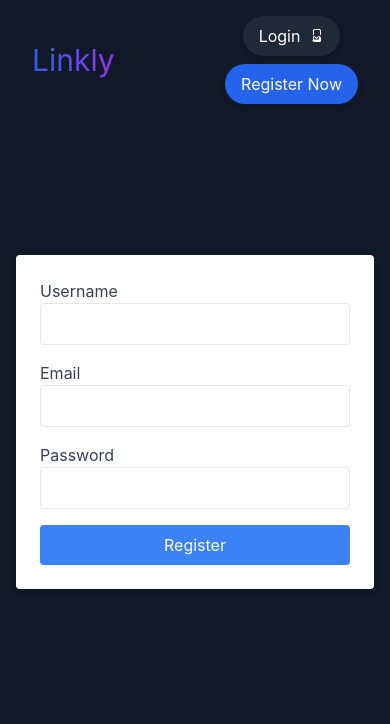
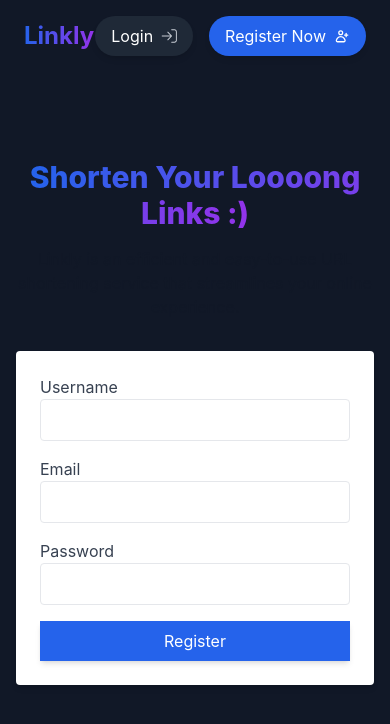
Before and after one commit to 4lPeReZ/front_urlshortener, a React (Create React App) app: page /register in a window 390 px wide. Shown: the top 724 px of the page. Built offline with nearby package versions, Linux system fonts and the light colour scheme.

Commit message:
chore: Update dependencies and improve URL handling in components

```diff
--- a/public/index.html
+++ b/public/index.html
@@ -24,7 +24,7 @@
       work correctly both with client-side routing and a non-root public URL.
       Learn how to configure a non-root public URL by running `npm run build`.
     -->
-    <title>React App</title>
+    <title>Linkly - URL Shortener</title>
   </head>
   <body>
     <noscript>You need to enable JavaScript to run this app.</noscript>
--- a/src/components/AuthForm.jsx
+++ b/src/components/AuthForm.jsx
@@ -54,7 +54,7 @@ const AuthForm = ({ isLogin, onSubmit }) => {
           required
         />
       </div>
-      <button type="submit" className="bg-blue-500 text-white p-2 rounded w-full">
+      <button type="submit" className="bg-blue-600 hover:bg-blue-700 text-white py-2 px-4 w-full shadow-md transition duration-300">
         {isLogin ? 'Login' : 'Register'}
       </button>
     </form>
--- a/src/components/CustomModal.jsx
+++ b/src/components/CustomModal.jsx
@@ -11,8 +11,11 @@ const CustomModal = ({ isOpen, onRequestClose, message }) => {
   return (
     <div className="fixed inset-0 bg-black bg-opacity-50 flex items-center justify-center z-50">
       <div className="bg-white p-6 rounded-lg shadow-lg max-w-md w-full mx-4">
-        <h2 className="text-lg mb-4 text-black">{message}</h2>
-        <button onClick={onRequestClose} className="bg-blue-500 text-white p-2 rounded">
+        <h2 className="text-xl font-semibold mb-4 text-gray-800">{message}</h2>
+        <button
+          onClick={onRequestClose}
+          className="bg-blue-500 hover:bg-blue-600 text-white font-semibold py-2 px-4 rounded transition duration-300"
+        >
           Close
         </button>
       </div>
--- a/src/components/Header.jsx
+++ b/src/components/Header.jsx
@@ -13,32 +13,45 @@ const Header = ({ isLoggedIn, user, setIsLoggedIn, setUser }) => {
   };
 
   return (
-    <header className="bg-transparent text-white py-4 px-8 fixed top-0 left-0 right-0 z-10 flex justify-between items-center w-full">
-      <h1 className="text-3xl"><Link to="/"><span class="text-transparent bg-clip-text bg-gradient-to-r from-blue-600 to-purple-600">Linkly</span></Link></h1>
-      <nav aria-label="Main navigation">
+    <header className="bg-transparent text-white py-4 px-6 md:px-8 fixed top-0 left-0 right-0 z-10 flex justify-between items-center w-full">
+      <h1 className="text-2xl md:text-3xl font-bold"><Link to="/"><span className="text-transparent bg-clip-text bg-gradient-to-r from-blue-600 to-purple-600">Linkly</span></Link></h1>
+      <nav aria-label="Main navigation" className="flex items-center">
         {isLoggedIn ? (
-          <div className="flex flex-col md:flex-row items-center">
-            <span className="bg-gray-800 hover:bg-gray-600 text-white py-2 px-4 rounded-full shadow-md transition duration-300 flex items-center md:mr-4 mb-2 md:mb-0 border border-gray-600">
+          <div className="flex items-center space-x-4">
+            <span className="bg-gray-800 hover:bg-gray-600 text-white py-2 px-4 rounded-full shadow-md transition duration-300 flex items-center border border-gray-600">
               {user.name || 'User'}
             </span>
             <button onClick={handleLogout} className="bg-blue-700 hover:bg-blue-600 text-white py-2 px-4 rounded-full shadow-md transition duration-300 flex items-center">
               <svg width="25" height="24" viewBox="0 0 25 24" fill="none" xmlns="http://www.w3.org/2000/svg">
                 <path d="M9.50166 11.2379C9.08744 11.237 8.75092 11.572 8.75 11.9862C8.74909 12.4004 9.08413 12.737 9.49834 12.7379L9.50166 11.2379ZM20.995 12.5436C21.2885 12.2514 21.2896 11.7765 20.9973 11.483L16.2349 6.69945C15.9427 6.40591 15.4678 6.40486 15.1743 6.69711C14.8807 6.98936 14.8797 7.46423 15.1719 7.75777L19.4052 12.0098L15.1532 16.243C14.8596 16.5353 14.8586 17.0101 15.1508 17.3037C15.4431 17.5972 15.9179 17.5983 16.2115 17.306L20.995 12.5436ZM9.49834 12.7379L20.4642 12.7621L20.4675 11.2621L9.50166 11.2379L9.49834 12.7379Z" fill="white"/>
-                <path d="M14.5 3H5.5C4.39543 3 3.5 3.89543 3.5 5V20.0526V20.0526C3.5 20.5758 3.92415 21 4.44737 21H14.5" stroke="white" stroke-width="2" stroke-linecap="round"/>
+                <path d="M14.5 3H5.5C4.39543 3 3.5 3.89543 3.5 5V20.0526V20.0526C3.5 20.5758 3.92415 21 4.44737 21H14.5" stroke="white" strokeWidth="2" strokeLinecap="round"/>
               </svg>
             </button>
           </div>
         ) : (
-          <div className="flex flex-col md:flex-row items-center">
-            <Link to="/login" className="bg-gray-800 hover:bg-gray-700 text-white py-2 px-4 rounded-full shadow-md transition duration-300 mr-0 md:mr-4 mb-2 md:mb-0 flex items-center">
-              Login
-              <svg xmlns="http://www.w3.org/2000/svg" width="16" height="16" fill="currentColor" className="ml-2" viewBox="0 0 16 16">
-                <path fillRule="evenodd" d="M6 3a1 1 0 0 1 1-1h4a1 1 0 0 1 1 1v4h1V3a2 2 0 0 0-2-2H7a2 2 0 0 0-2 2v4h1V3z"/>
-                <path fillRule="evenodd" d="M11.5 8a.5.5 0 0 0-.5.5v3h-5v-3a.5.5 0 0 0-1 0v3A1.5 1.5 0 0 0 6.5 14h5A1.5 1.5 0 0 0 13 12.5v-3a.5.5 0 0 0-.5-.5z"/>
-                <path fillRule="evenodd" d="M10.854 8.854a.5.5 0 0 0-.708-.708L8.5 9.793l-1.646-1.647a.5.5 0 0 0-.708.708l2 2a.5.5 0 0 0 .708 0l2-2z"/>
-              </svg>
-            </Link>
-            <Link to="/register" className="bg-blue-600 hover:bg-blue-700 text-white py-2 px-4 rounded-full shadow-md transition duration-300">Register Now</Link>
+          <div className="flex items-center space-x-4">
+          <Link to="/login" className="bg-gray-800 hover:bg-gray-700 text-white py-2 px-4 rounded-full shadow-md transition duration-300 flex items-center">
+            Login
+            <svg className="ml-2" width="16" height="16" viewBox="0 0 21 19" fill="none" xmlns="http://www.w3.org/2000/svg">
+              <path d="M14.3672 9.96875C14.6016 9.73438 14.6016 9.30469 14.3672 9.07031L9.36719 4.07031C9.13281 3.83594 8.70312 3.83594 8.46875 4.07031C8.23438 4.30469 8.23438 4.73438 8.46875 4.96875L12.4141 8.875H1.4375C1.08594 8.875 0.8125 9.1875 0.8125 9.5C0.8125 9.85156 1.08594 10.125 1.4375 10.125H12.4141L8.46875 14.0703C8.23438 14.3047 8.23438 14.7344 8.46875 14.9688C8.70312 15.2031 9.13281 15.2031 9.36719 14.9688L14.3672 9.96875ZM13.9375 17C13.5859 17 13.3125 17.3125 13.3125 17.625C13.3125 17.9766 13.5859 18.25 13.9375 18.25H17.6875C19.4062 18.25 20.8125 16.8828 20.8125 15.125V3.875C20.8125 2.15625 19.4062 0.75 17.6875 0.75H13.9375C13.5859 0.75 13.3125 1.0625 13.3125 1.375C13.3125 1.72656 13.5859 2 13.9375 2H17.6875C18.7031 2 19.5625 2.85938 19.5625 3.875V15.125C19.5625 16.1797 18.7031 17 17.6875 17H13.9375Z" fill="#C9CED6"/>
+            </svg>
+          </Link>
+          <Link to="/register" className="bg-blue-600 hover:bg-blue-700 text-white py-2 px-4 rounded-full shadow-md transition duration-300 flex items-center">
+            Register Now
+            <svg className="ml-2" width="16" height="16" viewBox="0 0 25 24" fill="none" xmlns="http://www.w3.org/2000/svg">
+              <g clipPath="url(#clip0_4_630)">
+                <path d="M19 13V8" stroke="white" strokeWidth="2" strokeLinecap="round"/>
+                <path d="M16.5 10.5H21.5" stroke="white" strokeWidth="2" strokeLinecap="round"/>
+                <circle cx="10.5" cy="7" r="3" stroke="white" strokeWidth="2"/>
+                <path d="M16.9672 17.9385C17.0944 18.2895 17.1993 18.6496 17.2813 19.016C17.5228 20.0939 16.6046 21 15.5 21H10.5L5.5 21C4.39543 21 3.47724 20.0939 3.71867 19.016C3.80074 18.6496 3.90563 18.2895 4.03284 17.9385C4.38463 16.9679 4.90024 16.086 5.55025 15.3431C6.20026 14.6003 6.97194 14.011 7.82122 13.609C8.67049 13.2069 9.58075 13 10.5 13C11.4193 13 12.3295 13.2069 13.1788 13.609C14.0281 14.011 14.7997 14.6003 15.4497 15.3431C16.0998 16.086 16.6154 16.9679 16.9672 17.9385Z" stroke="white" strokeWidth="2"/>
+              </g>
+              <defs>
+                <clipPath id="clip0_4_630">
+                  <rect width="24" height="24" fill="white" transform="translate(0.5)"/>
+                </clipPath>
+              </defs>
+            </svg>
+          </Link>
           </div>
         )}
       </nav>
--- a/src/components/URLForm.jsx
+++ b/src/components/URLForm.jsx
@@ -16,7 +16,7 @@ const URLForm = ({ onSubmit }) => {
   };
 
   return (
-    <form onSubmit={handleSubmit} className="flex items-center bg-gray-800 rounded-full shadow-md p-1 max-w-xl mx-auto">
+    <form onSubmit={handleSubmit} className="flex items-center bg-gray-800 rounded-full shadow-md p-1 max-w-xl mx-auto mb-5">
       {error && <p className="text-red-500">{error}</p>}
       <div className="flex items-center flex-grow">
         <svg className="ml-3" width="27" height="19" viewBox="0 0 27 19" fill="none" xmlns="http://www.w3.org/2000/svg">
--- a/src/pages/HomePage.jsx
+++ b/src/pages/HomePage.jsx
@@ -66,7 +66,8 @@ const HomePage = () => {
         backgroundPosition: 'center'
       }}
     >
-      <h1 class="mb-8 pt-32 text-center text-3xl font-extrabold text-gray-900 dark:text-white md:text-5xl lg:text-6xl"><span class="text-transparent bg-clip-text bg-gradient-to-r from-blue-600 to-purple-600">Shorten Your Loooong Links :)</span></h1>
+      <h1 className="mb-8 pt-32 text-center text-3xl font-extrabold text-gray-900 dark:text-white md:text-5xl lg:text-6xl"><span className="text-transparent bg-clip-text bg-gradient-to-r from-blue-600 to-purple-600">Shorten Your Loooong Links :)</span></h1>
+      <h3 className='mb-8 pt-3 text-center text-gray-900 dark:text-white md:text-s lg:text-l'>Linkly is an efficient and easy-to-use URL shortening service that streamlines your online experience.</h3>
       {isLoggedIn ? (
         <>
           <URLForm onSubmit={handleFormSubmit} />
--- a/src/pages/RegisterPage.jsx
+++ b/src/pages/RegisterPage.jsx
@@ -4,7 +4,7 @@ import CustomModal from '../components/CustomModal';
 import { useNavigate } from 'react-router-dom';
 import { handleRegister } from '../handlers/authHandlers';
 
-const RegisterPage = ({ setIsLoggedIn, setUser }) => {
+const RegisterPage = () => {
   const [isModalOpen, setIsModalOpen] = useState(false);
   const [error, setError] = useState('');
   const [modalMessage, setModalMessage] = useState('');
@@ -16,7 +16,7 @@ const RegisterPage = ({ setIsLoggedIn, setUser }) => {
 
   const handleRegisterWrapper = async (userInfo) => {
     console.log('Handling register...');
-    await handleRegister(userInfo, setIsLoggedIn, setUser, setError, setModalMessage);
+    await handleRegister(userInfo, setError, setModalMessage);
     console.log(`Register error state: ${error}`);
     setIsModalOpen(true);
   };
@@ -25,13 +25,21 @@ const RegisterPage = ({ setIsLoggedIn, setUser }) => {
     setIsModalOpen(false);
     console.log('Modal closed');
     if (!error) {
-      navigate('/');
+      navigate('/login');
     }
   };
 
   return (
-    <div className="min-h-screen bg-gray-900 text-white flex items-center justify-center p-4 md:p-8">
-      <AuthForm isLogin={false} onSubmit={handleRegisterWrapper} />
+    <div className="min-h-screen bg-gray-900 text-white flex flex-col items-center justify-center p-4 md:p-8">
+      <h1 className="mb-4 text-center text-3xl font-extrabold text-gray-900 dark:text-white md:text-5xl lg:text-6xl">
+        <span className="text-transparent bg-clip-text bg-gradient-to-r from-blue-600 to-purple-600">Shorten Your Loooong Links :)</span>
+      </h1>
+      <h3 className="mb-8 text-center text-gray-900 dark:text-white md:text-lg lg:text-xl">
+        Linkly is an efficient and easy-to-use URL shortening service that streamlines your online experience.
+      </h3>
+      <div className="w-full max-w-md">
+        <AuthForm isLogin={false} onSubmit={handleRegisterWrapper} />
+      </div>
       <CustomModal
         isOpen={isModalOpen}
         onRequestClose={closeModal}
```
Also changed, not shown: src/components/URLItem.jsx (+46 -15 lines), src/components/URLList.jsx (+6 -6 lines), src/handlers/authHandlers.js (+8 -11 lines).
